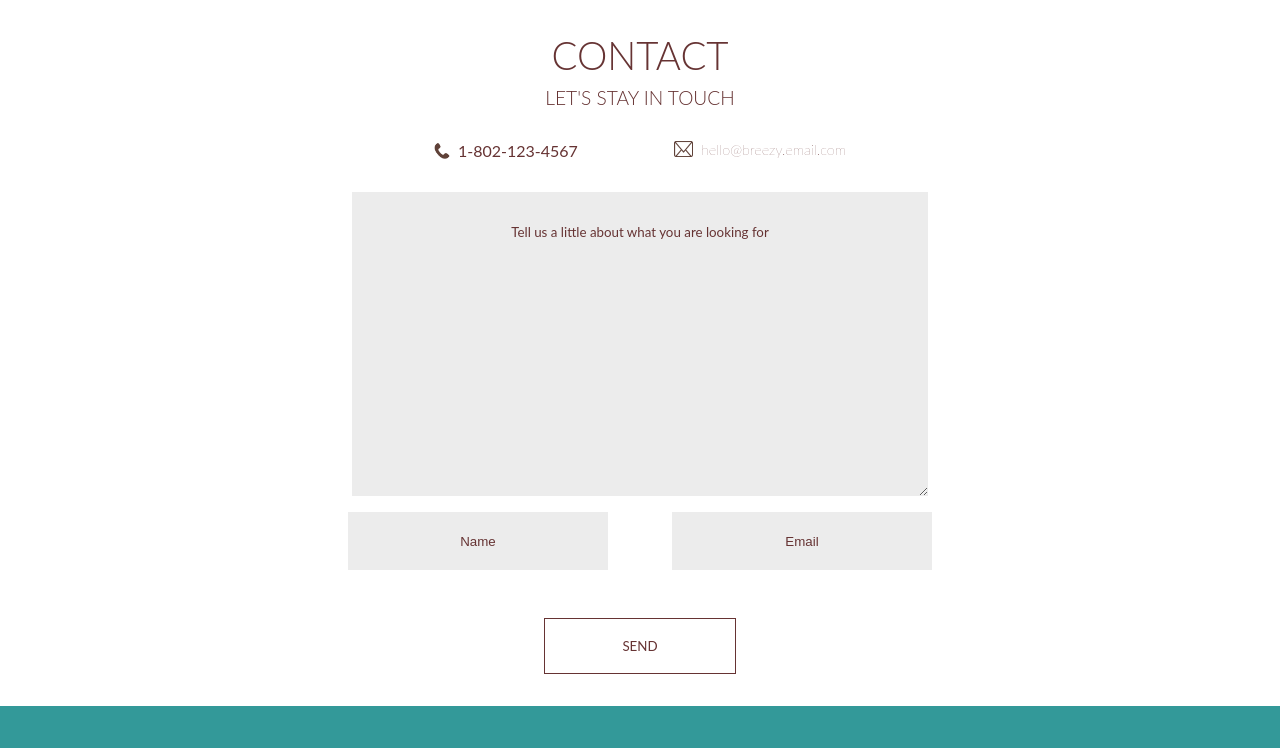
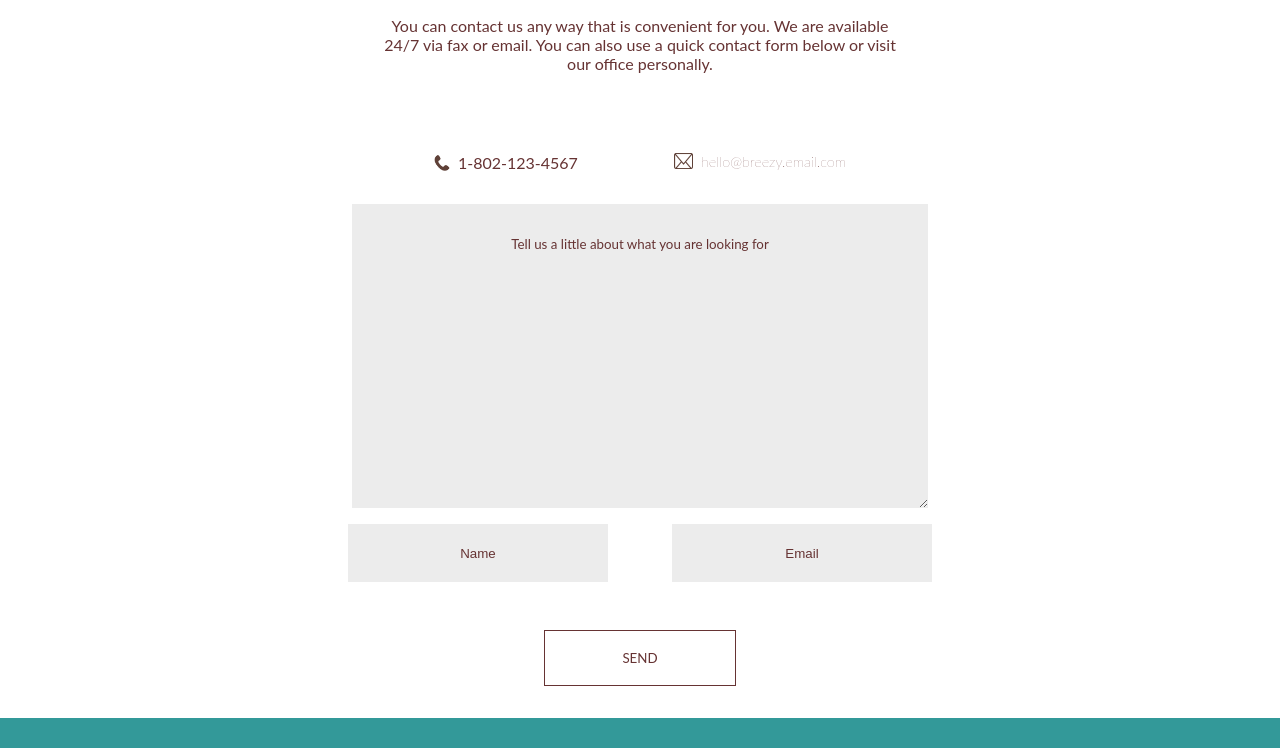
Before and after one commit to mgulenko/breezy, a React (Create React App) app in the folder breezy-v1/: page / in a window 1280 px wide. Shown: the top 748 px of the page. Built offline with nearby package versions, Linux system fonts and the light colour scheme.

Commit message:
Finished implementing contact section body

```diff
--- a/breezy-v1/src/shared_components/contact/ContactComponent.css
+++ b/breezy-v1/src/shared_components/contact/ContactComponent.css
@@ -26,6 +26,13 @@
     margin-bottom: 2rem;
 }
 
+.contactText
+{
+    align-self: center;
+    width: 40%;
+    margin-top: 1rem;
+    margin-bottom: 5rem;
+}
 
 .contactTextArea
 {
@@ -39,6 +46,7 @@
     margin-top: 2rem;
     border: none;
 }
+
 
 input[name=name]
 {
--- a/breezy-v1/src/shared_components/contact/ContactComponent.js
+++ b/breezy-v1/src/shared_components/contact/ContactComponent.js
@@ -30,16 +30,28 @@ const contactComponent = (props)=>
          marginTop: '3rem'
      };
 
+     //color scheme for the edit controls
      let styleEdit =
      {
          backgroundColor    : Palette.SecondaryVariantColor,
-         color              : Palette.OnSecondaryColor
+         color              : Palette.OnSecondaryColor,
+         outline            : "none"
      }
 
+     //button class and image resources
      let btnClassName = "buttonOnPrimeLrg";
      let imgPhoneSrc = ImgPhone;
      let imgEmailSrc = ImgEmail;
-     // apply color scheme for the cobtact page
+
+     //contact text
+     let contactText = (
+         <div>
+            <div className="contactHeader">CONTACT</div>
+            <div className="contactSubHeader">LET'S STAY IN TOUCH</div>
+         </div>
+     );
+
+     // adjust styles and content for the cotact page
      if(props.contactPage)
      {
         styleContainer.backgroundColor = Palette.BackgroundColor;
@@ -50,6 +62,12 @@ const contactComponent = (props)=>
         btnClassName                   = "buttonOnBkgLrg";
         imgPhoneSrc                    = ImgPhoneDark;
         imgEmailSrc                    = ImgEmailDark;
+
+        contactText = (
+            <div className="contactText">
+                You can contact us any way that is convenient for you. We are available 24/7 via fax or email. You can also use a quick contact form below or visit our office personally.
+            </div>
+        );
      }
 
     //define styles for logo images
@@ -71,8 +89,7 @@ const contactComponent = (props)=>
 
     return(
         <div className="contactContainer" style = {styleContainer}>
-            <div className="contactHeader">CONTACT</div>
-            <div className="contactSubHeader">LET'S STAY IN TOUCH</div>
+            {contactText}
             <div className="contactInfoContainer">
                 <img src={imgPhoneSrc} style = {styleImgPhone} alt="" />
                 <div>
```
